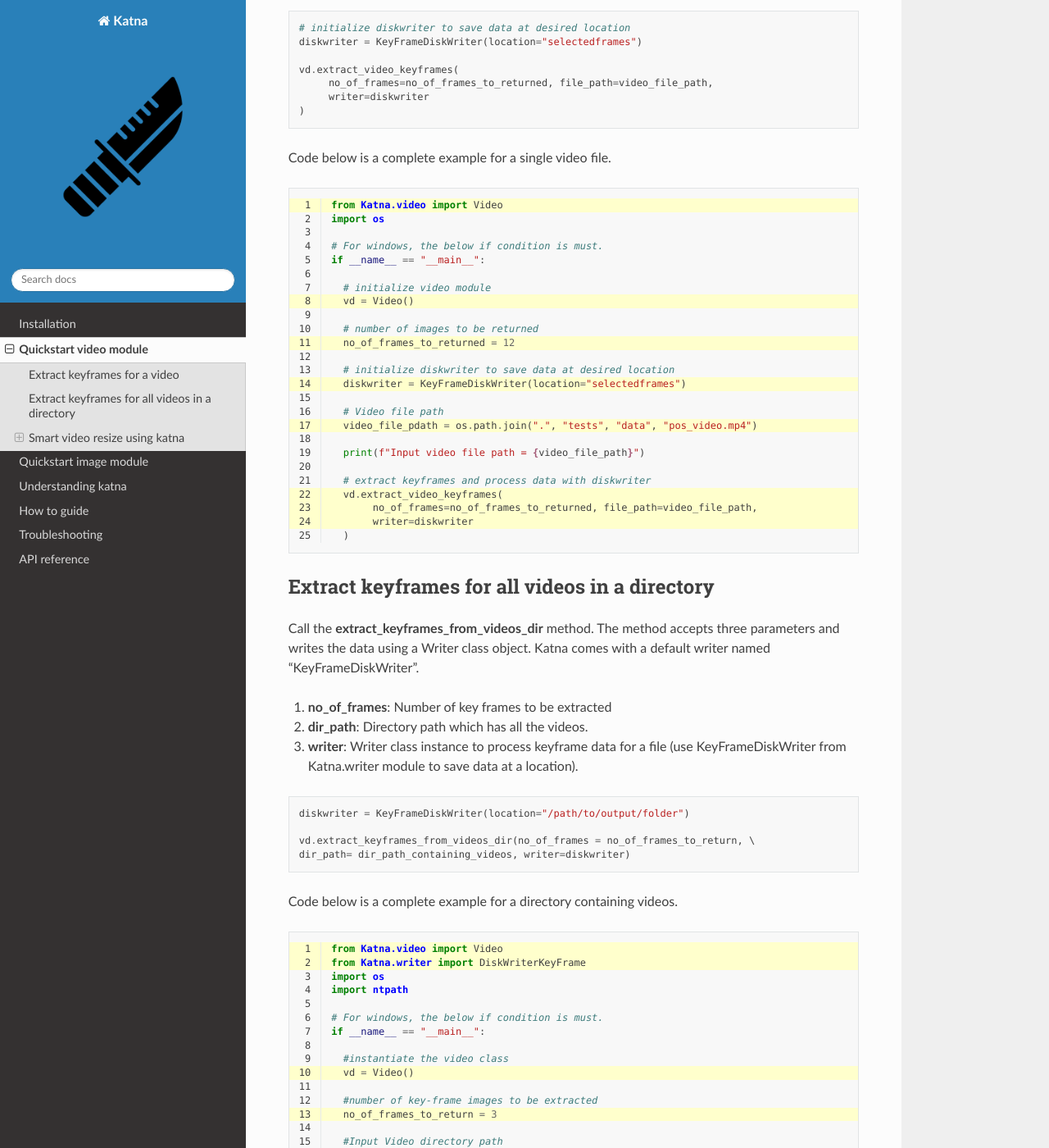
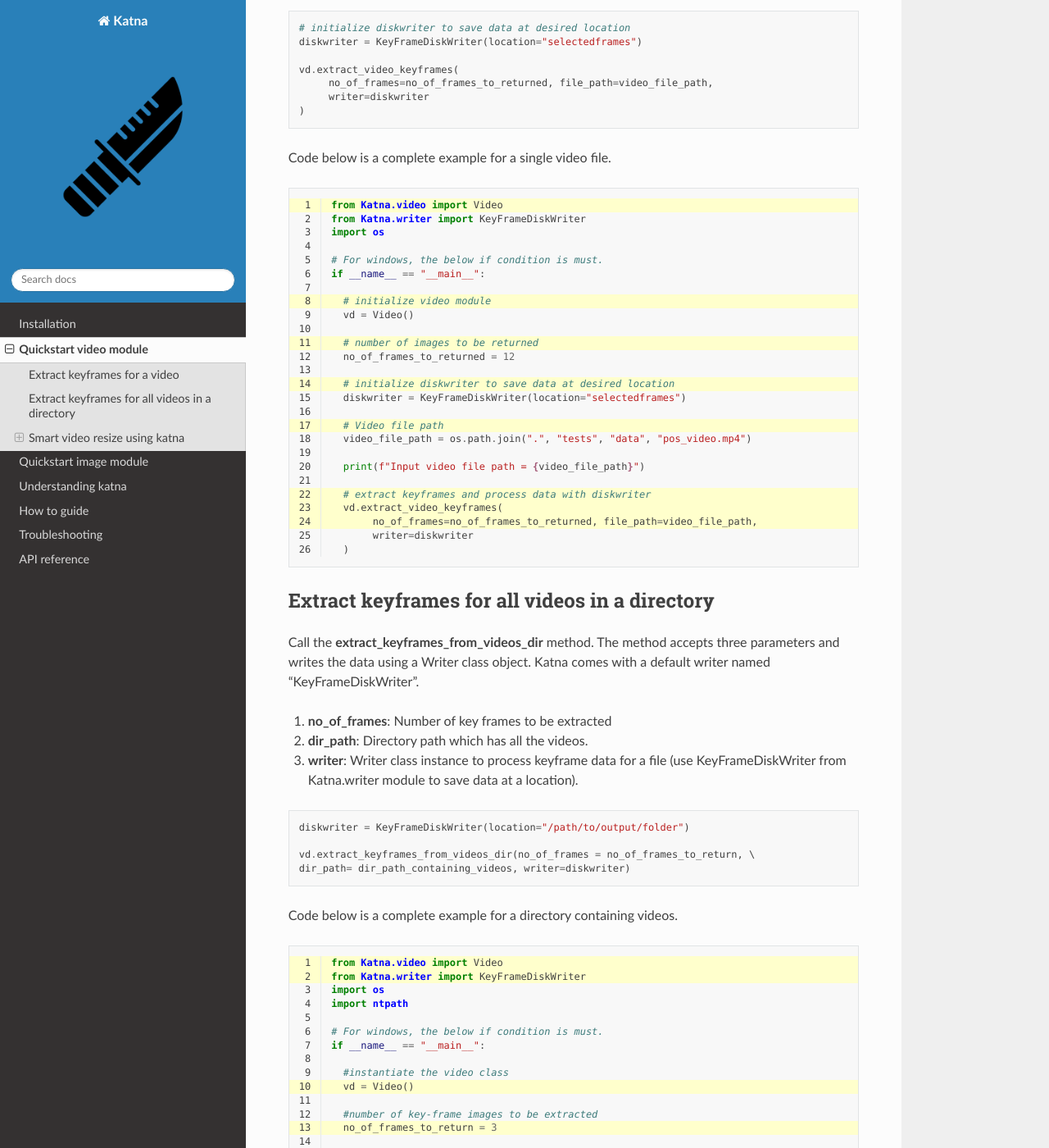
Before and after one commit to keplerlab/katna, a Sphinx documentation site: the page built from docs/source/tutorials_video.rst, in a window 1280 px wide and 1400 px high, scrolled down 809 px. Shown: the whole window at 82% size. Built offline with Sphinx 7.4.7 and the Read the Docs theme 2.0.0, drawn with Linux system fonts in a browser that asks for light colours.

Commit message:
typo fix - use KeyFrameDiskWriter

```diff
--- a/docs/source/tutorials_video.rst
+++ b/docs/source/tutorials_video.rst
@@ -54,6 +54,7 @@
    :linenos:
 
    from Katna.video import Video
+   from Katna.writer import KeyFrameDiskWriter
    import os
 
    # For windows, the below if condition is must.
@@ -69,7 +70,7 @@
      diskwriter = KeyFrameDiskWriter(location="selectedframes")
 
      # Video file path
-     video_file_pdath = os.path.join(".", "tests", "data", "pos_video.mp4")
+     video_file_path = os.path.join(".", "tests", "data", "pos_video.mp4")
 
      print(f"Input video file path = {video_file_path}")
 
@@ -108,7 +109,7 @@
    :linenos:
 
    from Katna.video import Video
-   from Katna.writer import DiskWriterKeyFrame
+   from Katna.writer import KeyFrameDiskWriter
    import os
    import ntpath
 
```
